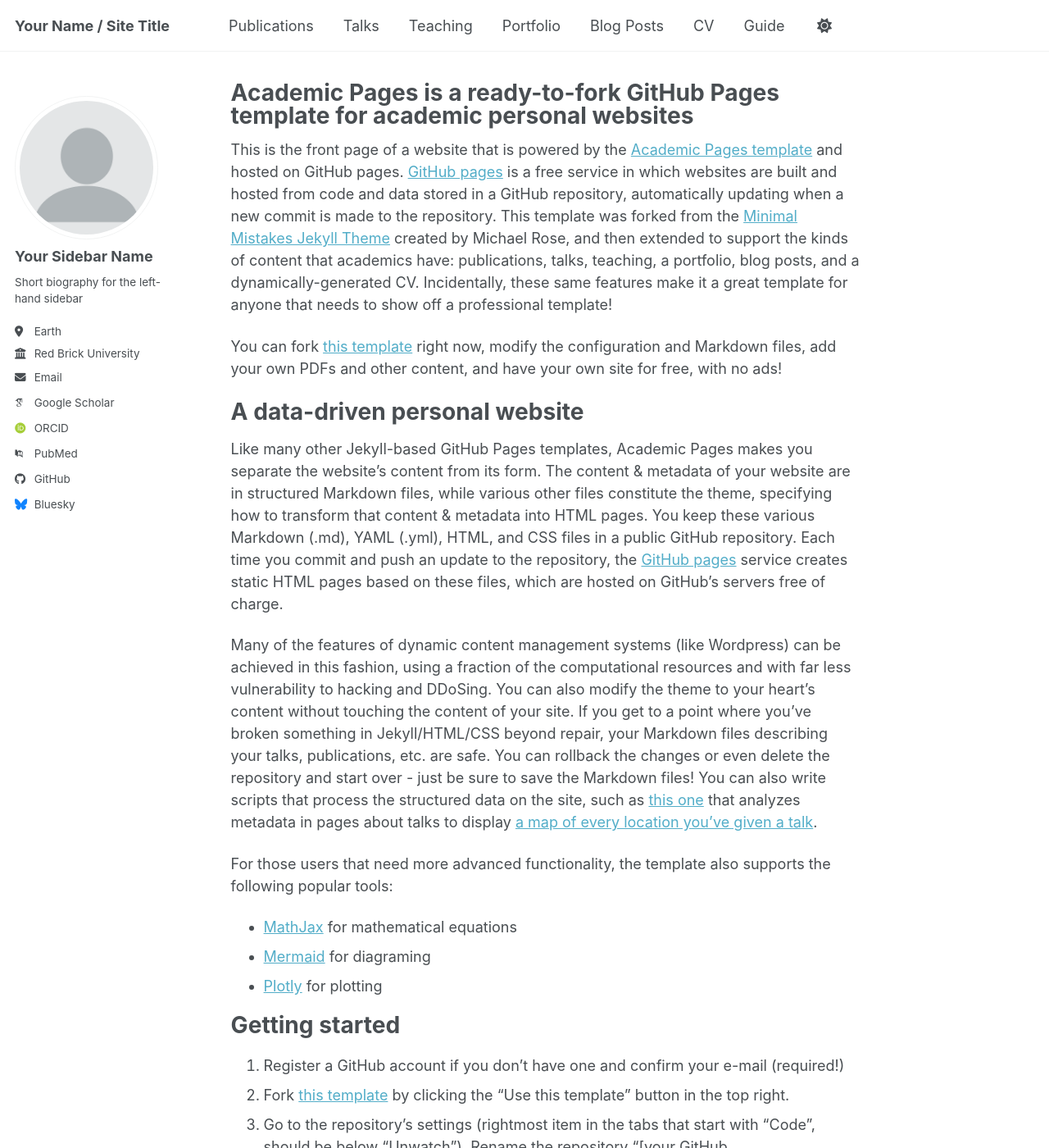
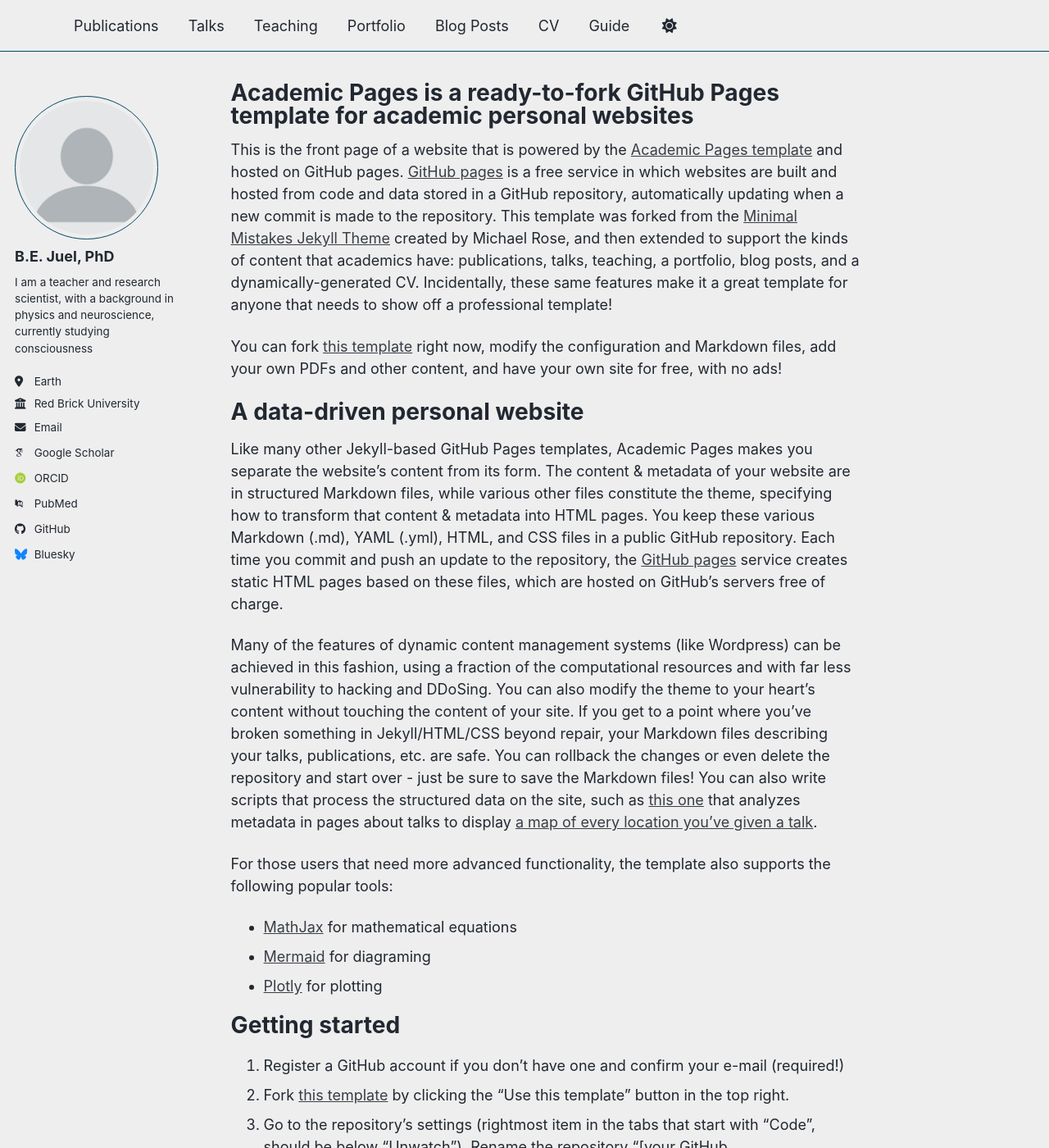
Before and after one commit to bjorneju/bjorneju.github.io, a Jekyll site: the page built from _pages/about.md, in a window 1280 px wide and 1400 px high. Shown: the whole window at 82% size. Built offline with Jekyll 4.4.1, drawn with Linux system fonts in a browser that asks for light colours; some web fonts are replaced; a script bundle is joined from its source files by our own code; library files that are not in the unit come from our copies; some of the changed text lies outside the part shown.

Commit message:
Update _config.yml

```diff
--- a/_config.yml
+++ b/_config.yml
@@ -8,15 +8,15 @@
 
 # Basic Site Settings
 locale                   : "en-US"
-site_theme               : "default" # the available themes options are "default", "air", "sunrise", "mint", "dirt" and "contrast"
-title                    : "Your Name / Site Title"
-title_separator          : "-"
-name                     : &name "Your Name"
-description              : &description "Your Name's academic portfolio"   # Update this with a general description of your site, this is the default if not overridden by a page
-url                      : https://academicpages.github.io # The base hostname & protocol for your site e.g. "https://[your GitHub username].github.io",
+site_theme               : "air" # the available themes options are "default", "air", "sunrise", "mint", "dirt" and "contrast"
+title                    : " "
+title_separator          : " "
+name                     : &name "Bjørn Erik Juel"
+description              : &description "Bjørn's academic portfolio"   # Update this with a general description of your site, this is the default if not overridden by a page
+url                      : https://bjorneju.github.io # The base hostname & protocol for your site e.g. "https://[your GitHub username].github.io",
                                                            # or if you already have some other page hosted on Github then use "https://[your GitHub username].github.io/[Your Repo Name]"
 baseurl                  : "" # the subpath of your site, e.g. "/blog"
-repository               : "academicpages/academicpages.github.io"
+repository               : "https://github.com/bjorneju/bjorneju.github.io"
 
 # Site Author - The following control what appear as part of the author content on the side bar.
 #               If a field is blank the icon and link will not appear, otherwise it will be shown.
@@ -24,9 +24,8 @@
 author:
   # Biographic information
   avatar           : "profile.png"
-  name             : "Your Sidebar Name"
-  pronouns         : # example: "she/her"
-  bio              : "Short biography for the left-hand sidebar"
+  name             : "B.E. Juel, PhD"
+  bio              : "I am a teacher and research scientist, with a background in physics and neuroscience, currently studying consciousness"
   location         : "Earth"
   employer         : "Red Brick University"
   uri              : # URL
```
